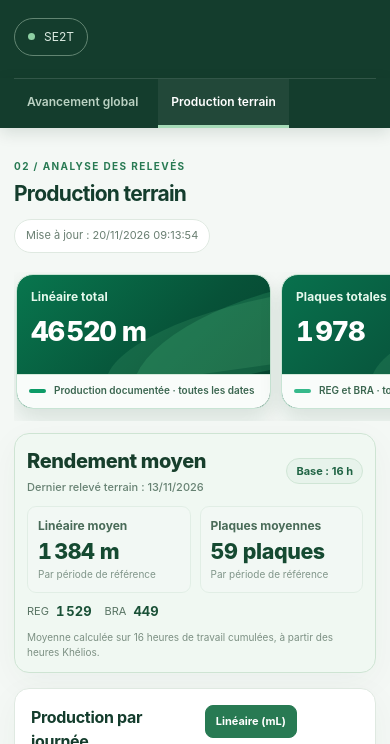
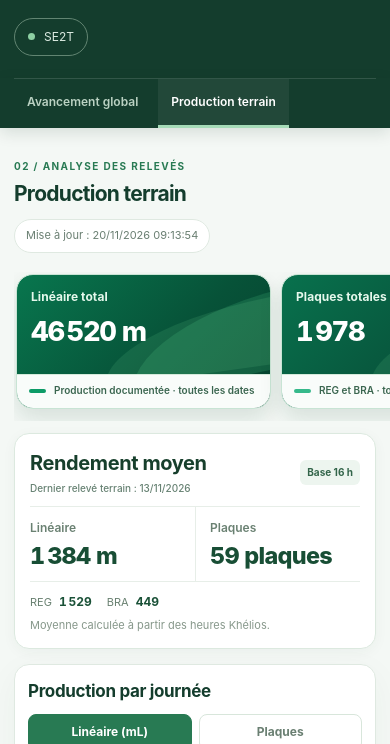
Before and after one commit to pleuduron/Bormes_Avancement, a plain HTML site: page index.html in a window 390 px wide. Both pictures are taken after a click on the tab "Production terrain". Shown: the part 100-844 px from the top of the page. Drawn offline with nearby package versions, Linux system fonts and the light colour scheme.

Commit message:
Refine Rendement moyen desktop/mobile and compact mobile production chart/filter

```diff
--- a/index.html
+++ b/index.html
@@ -328,6 +328,55 @@ main{padding:31px 0 55px}.pane{animation:appear .15s ease-in}@keyframes appear{f
 }
 @media(max-width:370px){#pane-production .mobile-day-values{grid-template-columns:repeat(3,minmax(0,1fr));row-gap:9px}}
 @media print{#pane-production .mobile-day-preview{display:none!important}}
+/* V10 — rendement épuré sur toutes les tailles ; graphique et filtres mobiles */
+#pane-production .production-yield-card{padding:17px 21px;border:1px solid #dce9df;box-shadow:0 3px 14px rgba(23,69,42,.045);background:#fff}
+#pane-production .production-yield-card .yield-summary{padding:0;border:0;background:none;box-shadow:none}
+#pane-production .yield-new-head{margin-bottom:13px;align-items:center}
+#pane-production .yield-new-head h3{font-size:16px;font-weight:750;letter-spacing:-.02em}
+#pane-production .yield-new-date{font-size:11px}
+#pane-production .yield-base{border:0;background:#edf5ef;border-radius:6px;color:#33654a;padding:5px 9px;font-size:11px}
+#pane-production .yield-metrics{display:grid;grid-template-columns:repeat(2,minmax(0,1fr));gap:0;background:none;border-top:1px solid #e7eee8;border-bottom:1px solid #e7eee8}
+#pane-production .yield-metric{background:none;border:0;border-radius:0;padding:15px 17px 15px 0;gap:6px}
+#pane-production .yield-metric+.yield-metric{border-left:1px solid #e7eee8;padding-left:21px}
+#pane-production .yield-metric-label{color:#6a8172;font-size:12px;font-weight:600}
+#pane-production .yield-metric strong{font-size:clamp(24px,2.5vw,33px);color:#184e35;letter-spacing:-.03em}
+#pane-production .yield-bottom{margin-top:11px;gap:12px}
+#pane-production .yield-types{gap:15px;color:#698071;font-size:11px}
+#pane-production .yield-types strong{font-size:12px}
+#pane-production .yield-explanation{color:#87988b;font-size:11px}
+@media(max-width:700px){
+ #pane-production .production-yield-card{padding:14px 15px}
+ #pane-production .yield-new-head{gap:8px;margin-bottom:10px}
+ #pane-production .yield-new-head h3{font-size:15px}
+ #pane-production .yield-new-date{font-size:10px}
+ #pane-production .yield-base{font-size:10px;padding:5px 7px}
+ #pane-production .yield-metric{padding:12px 9px 12px 0}
+ #pane-production .yield-metric+.yield-metric{padding-left:14px}
+ #pane-production .yield-metric strong{font-size:clamp(22px,6vw,29px)}
+ #pane-production .yield-bottom{align-items:flex-start;flex-direction:column-reverse;gap:6px}
+ #pane-production .production-chart-card{padding:15px 13px}
+ #pane-production .production-chart-card>.card-head{display:flex;flex-direction:column;align-items:stretch;gap:12px;margin-bottom:10px}
+ #pane-production .production-chart-card>.card-head h3{font-size:17px;line-height:1.3;white-space:nowrap}
+ #pane-production .production-chart-card .chart-controls{display:grid;grid-template-columns:1fr 1fr;gap:7px;width:100%}
+ #pane-production .production-chart-card .chart-controls .toggle{width:100%;min-height:37px;padding:8px 9px;font-size:12px}
+ #pane-production .production-chart-card .filter-card{display:block;margin:8px 0 13px;padding:11px;border-radius:12px}
+ #pane-production .production-chart-card .filter-title{margin:0 0 8px}
+ #pane-production .production-chart-card .filter-title h3{font-size:11px;white-space:normal}
+ #pane-production .production-chart-card .filter-layout{display:flex;flex-direction:column;align-items:stretch;gap:7px}
+ #pane-production .production-chart-card .filter-form{display:grid;grid-template-columns:minmax(0,1fr) auto;gap:7px;width:100%;align-items:stretch}
+ #pane-production .production-chart-card .filter-form .field{width:100%;min-width:0;max-width:none}
+ #pane-production .production-chart-card .filter-form input{width:100%;min-width:0;min-height:37px;height:37px;font-size:12px}
+ #pane-production .production-chart-card #reset-range{min-height:37px;padding:6px 9px;font-size:11px;white-space:nowrap}
+ #pane-production .production-chart-card .chip-row{display:grid;grid-template-columns:1fr 1fr;gap:7px;width:100%}
+ #pane-production .production-chart-card .chip{min-height:33px;padding:7px 4px;font-size:11px;text-align:center}
+ #pane-production .production-chart-card .chart-grid{margin-top:5px}
+ #pane-production .production-chart-card .chart-grid .card-head{margin-bottom:4px}
+ #pane-production .production-chart-card .chart-grid .card-head h3{font-size:13px}
+ #pane-production .production-chart-card .chart-scroll{min-height:0;height:205px}
+ #pane-production .production-chart-card .chart-scroll svg{height:205px}
+ #pane-production .production-chart-card .chart-grid-single .chart-scroll svg{width:max(100%,490px)}
+}
+@media(max-width:370px){#pane-production .production-chart-card>.card-head h3{font-size:15px}#pane-production .production-chart-card .filter-form{grid-template-columns:minmax(0,1fr) auto}#pane-production .production-chart-card #reset-range{font-size:10px;padding:5px}}
 /* Navigation permanente : seul le bandeau des onglets reste visible au défilement */
 .nav-sticky{position:sticky;top:0;z-index:1100;background:var(--forest);box-shadow:0 5px 16px rgba(12,39,26,.12)}
 .nav-sticky .tab-nav{border-top:1px solid rgba(255,255,255,.13)}
@@ -372,15 +421,12 @@ main{padding:31px 0 55px}.pane{animation:appear .15s ease-in}@keyframes appear{f
   <div class="production-overview-row">
    <article class="card production-yield-card">
     <section class="yield-summary" id="period-yield" aria-live="polite">
-     <div class="yield-new-head">
-      <div><h3>Rendement moyen</h3><p class="yield-new-date" id="latest-terrain-date">Dernier relevé terrain : —</p></div>
-      <span class="yield-base" title="Rendement normalisé sur 16 heures de travail cumulées">Base : 16 h</span>
+     <div class="yield-new-head"><div><h3>Rendement moyen</h3><p class="yield-new-date" id="latest-terrain-date">Dernier relevé terrain : —</p></div><span class="yield-base" title="Rendement normalisé sur 16 heures de travail cumulées">Base 16 h</span></div>
+     <div class="yield-metrics">
+      <div class="yield-metric"><span class="yield-metric-label">Linéaire</span><strong id="period-yield-ml">—</strong></div>
+      <div class="yield-metric"><span class="yield-metric-label">Plaques</span><strong id="period-yield-plaques">—</strong></div>
      </div>
-     <div class="yield-metrics">
-      <div class="yield-metric"><div class="yield-metric-label">Linéaire moyen</div><strong id="period-yield-ml">—</strong><span class="yield-metric-note">Par période de référence</span></div>
-      <div class="yield-metric"><div class="yield-metric-label">Plaques moyennes</div><strong id="period-yield-plaques">—</strong><span class="yield-metric-note">Par période de référence</span></div>
-     </div>
-     <div class="yield-bottom"><div class="yield-types" aria-label="Répartition globale des plaques"><span>REG <strong id="type-reg-n">—</strong></span><span>BRA <strong id="type-bra-n">—</strong></span></div><p class="yield-explanation">Moyenne calculée sur 16 heures de travail cumulées, à partir des heures Khélios.</p></div>
+     <div class="yield-bottom"><p class="yield-explanation">Moyenne calculée à partir des heures Khélios.</p><div class="yield-types" aria-label="Répartition globale des plaques"><span>REG <strong id="type-reg-n">—</strong></span><span>BRA <strong id="type-bra-n">—</strong></span></div></div>
      <p class="yield-warning" id="period-yield-warning" hidden>Rendement indisponible : aucune heure Khélios renseignée.</p>
     </section>
    </article>
```
